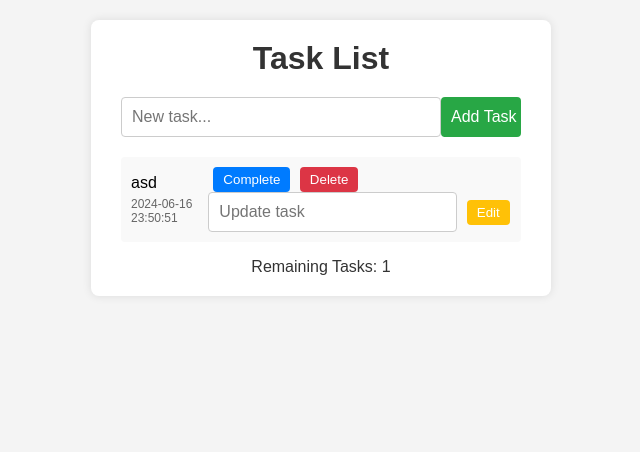
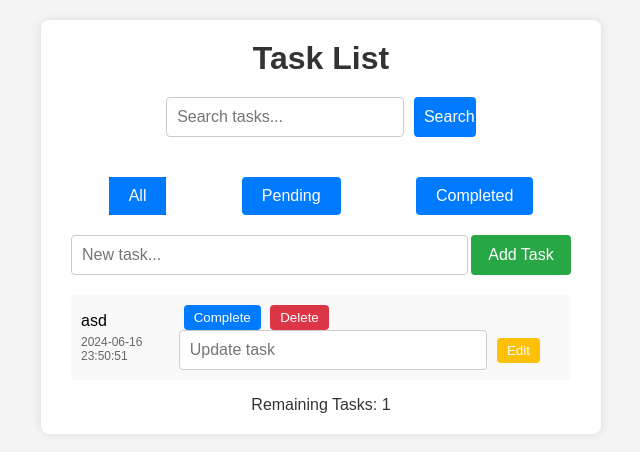
Before and after one commit to KevinGutej/ToDoList, a PHP site: page /index.php?filter=all in a window 1280 px wide. Shown: the part 41-493 px from the top of the page, without its empty margins (319-959 px from the left). Run offline with PHP 8.4, Linux system fonts and the light colour scheme.

Commit message:
Added some advanced changes like filtering

```diff
--- a/index.php
+++ b/index.php
@@ -5,7 +5,11 @@ $taskList = file_exists($taskFile) ? json_decode(file_get_contents($taskFile), t
 
 if ($_SERVER['REQUEST_METHOD'] == 'POST') {
     if (isset($_POST['newTask'])) {
-        $taskList[] = ['description' => $_POST['newTask'], 'isComplete' => false, 'timestamp' => date('Y-m-d H:i:s')];
+        $taskList[] = [
+            'description' => $_POST['newTask'],
+            'isComplete' => false,
+            'timestamp' => date('Y-m-d H:i:s')
+        ];
         file_put_contents($taskFile, json_encode($taskList));
     } elseif (isset($_POST['markComplete'])) {
         $taskList[$_POST['markComplete']]['isComplete'] = true;
@@ -19,7 +23,25 @@ if ($_SERVER['REQUEST_METHOD'] == 'POST') {
     }
 }
 
+function getFilteredTasks($taskList, $filter) {
+    switch ($filter) {
+        case 'completed':
+            return array_filter($taskList, fn($task) => $task['isComplete']);
+        case 'pending':
+            return array_filter($taskList, fn($task) => !$task['isComplete']);
+        default:
+            return $taskList;
+    }
+}
+
+$filter = $_GET['filter'] ?? 'all';
+$searchQuery = $_GET['search'] ?? '';
+$filteredTasks = getFilteredTasks($taskList, $filter);
 $remainingTasks = count(array_filter($taskList, fn($task) => !$task['isComplete']));
+
+if ($searchQuery) {
+    $filteredTasks = array_filter($filteredTasks, fn($task) => stripos($task['description'], $searchQuery) !== false);
+}
 ?>
 
 <!DOCTYPE html>
@@ -46,7 +68,7 @@ $remainingTasks = count(array_filter($taskList, fn($task) => !$task['isComplete'
             padding: 20px 30px;
             box-shadow: 0 0 10px rgba(0, 0, 0, 0.1);
             border-radius: 8px;
-            width: 400px;
+            width: 500px;
             margin: 20px auto;
         }
         h1 {
@@ -78,6 +100,26 @@ $remainingTasks = count(array_filter($taskList, fn($task) => !$task['isComplete'
         }
         input[type="submit"]:hover {
             background: #218838;
+        }
+        .filter-buttons {
+            display: flex;
+            justify-content: space-around;
+            margin-bottom: 20px;
+        }
+        .filter-buttons button {
+            padding: 10px 20px;
+            background: #007bff;
+            color: #fff;
+            border: none;
+            border-radius: 4px;
+            cursor: pointer;
+            font-size: 16px;
+        }
+        .filter-buttons button:hover {
+            background: #0056b3;
+        }
+        .filter-buttons .active {
+            background: #0056b3;
         }
         ul {
             list-style: none;
@@ -142,6 +184,31 @@ $remainingTasks = count(array_filter($taskList, fn($task) => !$task['isComplete'
             font-size: 16px;
             color: #333;
         }
+        .search-bar {
+            display: flex;
+            justify-content: center;
+            margin-bottom: 20px;
+        }
+        .search-bar input[type="text"] {
+            width: 70%;
+            padding: 10px;
+            border: 1px solid #ccc;
+            border-radius: 4px;
+            font-size: 16px;
+            margin-right: 10px;
+        }
+        .search-bar input[type="submit"] {
+            padding: 10px;
+            background: #007bff;
+            color: #fff;
+            border: none;
+            border-radius: 4px;
+            cursor: pointer;
+            font-size: 16px;
+        }
+        .search-bar input[type="submit"]:hover {
+            background: #0056b3;
+        }
     </style>
 </head>
 <body>
@@ -150,12 +217,23 @@ $remainingTasks = count(array_filter($taskList, fn($task) => !$task['isComplete'
     </div>
     <div class="task-container">
         <h1>Task List</h1>
+        <div class="search-bar">
+            <form method="get">
+                <input type="text" name="search" placeholder="Search tasks..." value="<?= htmlspecialchars($searchQuery) ?>">
+                <input type="submit" value="Search">
+            </form>
+        </div>
+        <div class="filter-buttons">
+            <a href="?filter=all" class="<?= $filter == 'all' ? 'active' : '' ?>"><button>All</button></a>
+            <a href="?filter=pending" class="<?= $filter == 'pending' ? 'active' : '' ?>"><button>Pending</button></a>
+            <a href="?filter=completed" class="<?= $filter == 'completed' ? 'active' : '' ?>"><button>Completed</button></a>
+        </div>
         <form method="post">
             <input type="text" name="newTask" placeholder="New task..." required>
             <input type="submit" value="Add Task">
         </form>
         <ul>
-            <?php foreach ($taskList as $index => $task): ?>
+            <?php foreach ($filteredTasks as $index => $task): ?>
                 <li>
                     <div class="task-desc">
                         <?php if ($task['isComplete']): ?>
```
